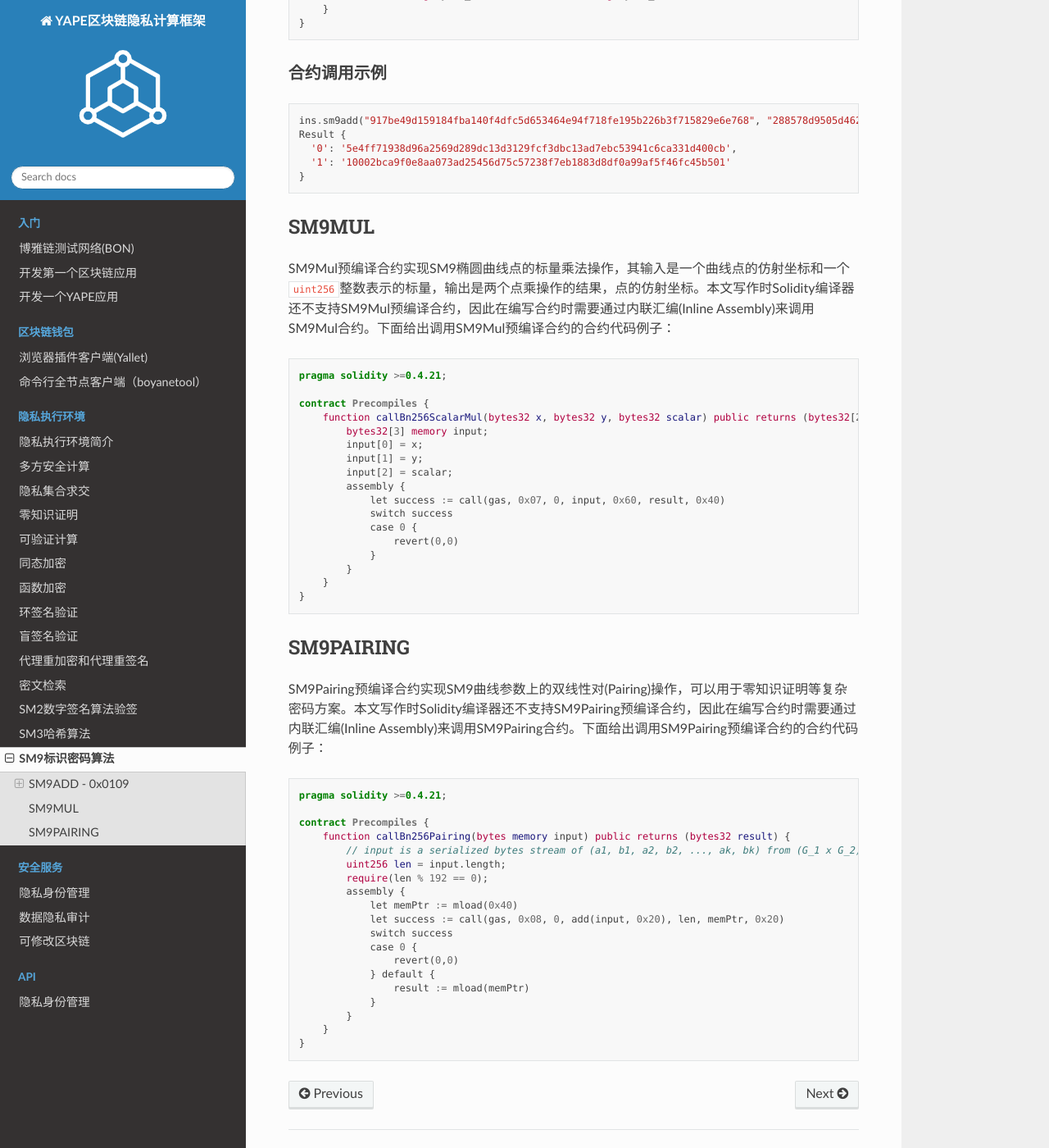
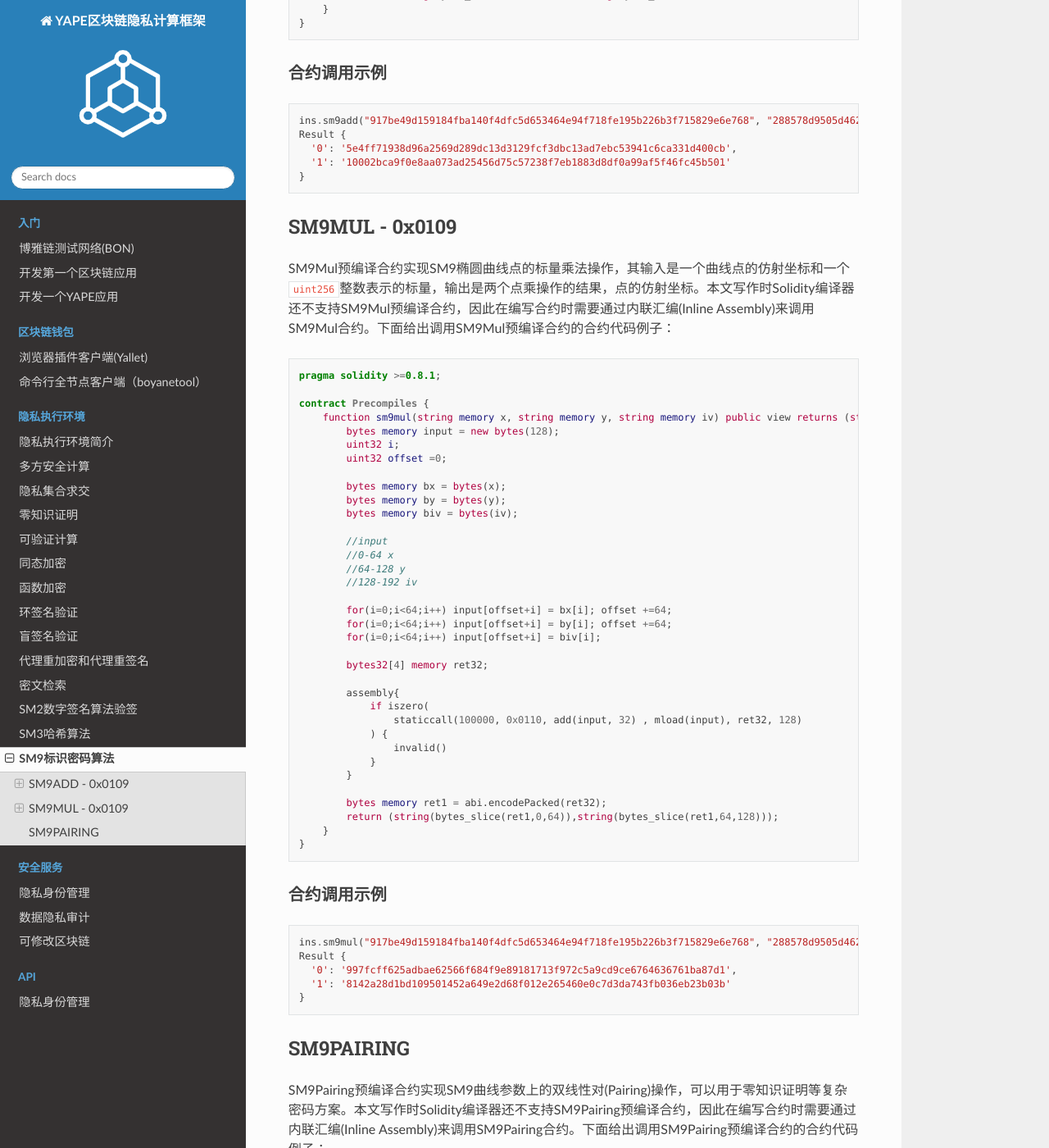
Before and after one commit to boyanet/yape-docs, a Sphinx documentation site: the page built from docs/source/cipher_structure/sm9.md, in a window 1280 px wide and 1400 px high, scrolled down 1110 px. Shown: the whole window at 82% size. Built offline with Sphinx 7.4.7 and the Read the Docs theme 2.0.0, drawn with Linux system fonts in a browser that asks for light colours; pages that are not in the unit, such as notebooks, are missing from menus.

Commit message:
add sm9 mul

````diff
--- a/docs/source/cipher_structure/sm9.md
+++ b/docs/source/cipher_structure/sm9.md
@@ -9,7 +9,7 @@ SM9是国密标识密码算法标准，其中包括标识加密、标识签名
 SM9Add预编译合约实现SM9椭圆曲线点的点加操作，其输入是两个椭圆曲线点的仿射坐标，输出是两个结果点的仿射坐标。本文写作时Solidity编译器还不支持SM9Add预编译合约，因此在编写合约时需要通过内联汇编(Inline Assembly)来调用SM9Add合约。下面给出调用SM9Add预编译合约的合约代码例子：
 
 ```solidity
-pragma solidity >=0.4.21;
+pragma solidity >=0.8.1;
 
 contract Precompiles {
     function sm9add(string memory x1, string memory y1, string memory x2, string memory y2) public view returns (string memory x, string memory y){
@@ -57,27 +57,53 @@ Result {
 }
 ```
 
-## SM9MUL
+## SM9MUL - 0x0109
 
 SM9Mul预编译合约实现SM9椭圆曲线点的标量乘法操作，其输入是一个曲线点的仿射坐标和一个`uint256`整数表示的标量，输出是两个点乘操作的结果，点的仿射坐标。本文写作时Solidity编译器还不支持SM9Mul预编译合约，因此在编写合约时需要通过内联汇编(Inline Assembly)来调用SM9Mul合约。下面给出调用SM9Mul预编译合约的合约代码例子：
 
 ```solidity
-pragma solidity >=0.4.21;
+pragma solidity >=0.8.1;
 
 contract Precompiles {
-    function callBn256ScalarMul(bytes32 x, bytes32 y, bytes32 scalar) public returns (bytes32[2] memory result) {
-        bytes32[3] memory input;
-        input[0] = x;
-        input[1] = y;
-        input[2] = scalar;
-        assembly {
-            let success := call(gas, 0x07, 0, input, 0x60, result, 0x40)
-            switch success
-            case 0 {
-                revert(0,0)
+    function sm9mul(string memory x, string memory y, string memory iv) public view returns (string memory , string memory ){
+        bytes memory input = new bytes(128);
+        uint32 i;
+        uint32 offset =0;
+
+        bytes memory bx = bytes(x);
+        bytes memory by = bytes(y);
+        bytes memory biv = bytes(iv);
+
+        //input
+        //0-64 x
+        //64-128 y
+        //128-192 iv
+
+        for(i=0;i<64;i++) input[offset+i] = bx[i]; offset +=64;
+        for(i=0;i<64;i++) input[offset+i] = by[i]; offset +=64;
+        for(i=0;i<64;i++) input[offset+i] = biv[i];
+
+        bytes32[4] memory ret32;
+
+        assembly{
+            if iszero(
+                staticcall(100000, 0x0110, add(input, 32) , mload(input), ret32, 128)
+            ) {
+                invalid()
             }
         }
+
+        bytes memory ret1 = abi.encodePacked(ret32);
+        return (string(bytes_slice(ret1,0,64)),string(bytes_slice(ret1,64,128)));
     }
+}
+```
+### 合约调用示例
+```
+ins.sm9mul("917be49d159184fba140f4dfc5d653464e94f718fe195b226b3f715829e6e768", "288578d9505d462867a50acee40ee143b896e72505be10e8ce4c6b0c945b642b", "123456789abcdef00fedcba987654321123456789abcdef00fedcba987654321")
+Result {
+  '0': '997fcff625adbae62566f684f9e89181713f972c5a9cd9ce6764636761ba87d1',
+  '1': '8142a28d1bd109501452a649e2d68f012e265460e0c7d3da743fb036eb23b03b'
 }
 ```
 
````
Also changed, not shown: docs/source/cipher_structure/sm2.md (+0 -1 lines), docs/source/cipher_structure/sm3.md (+0 -1 lines).
